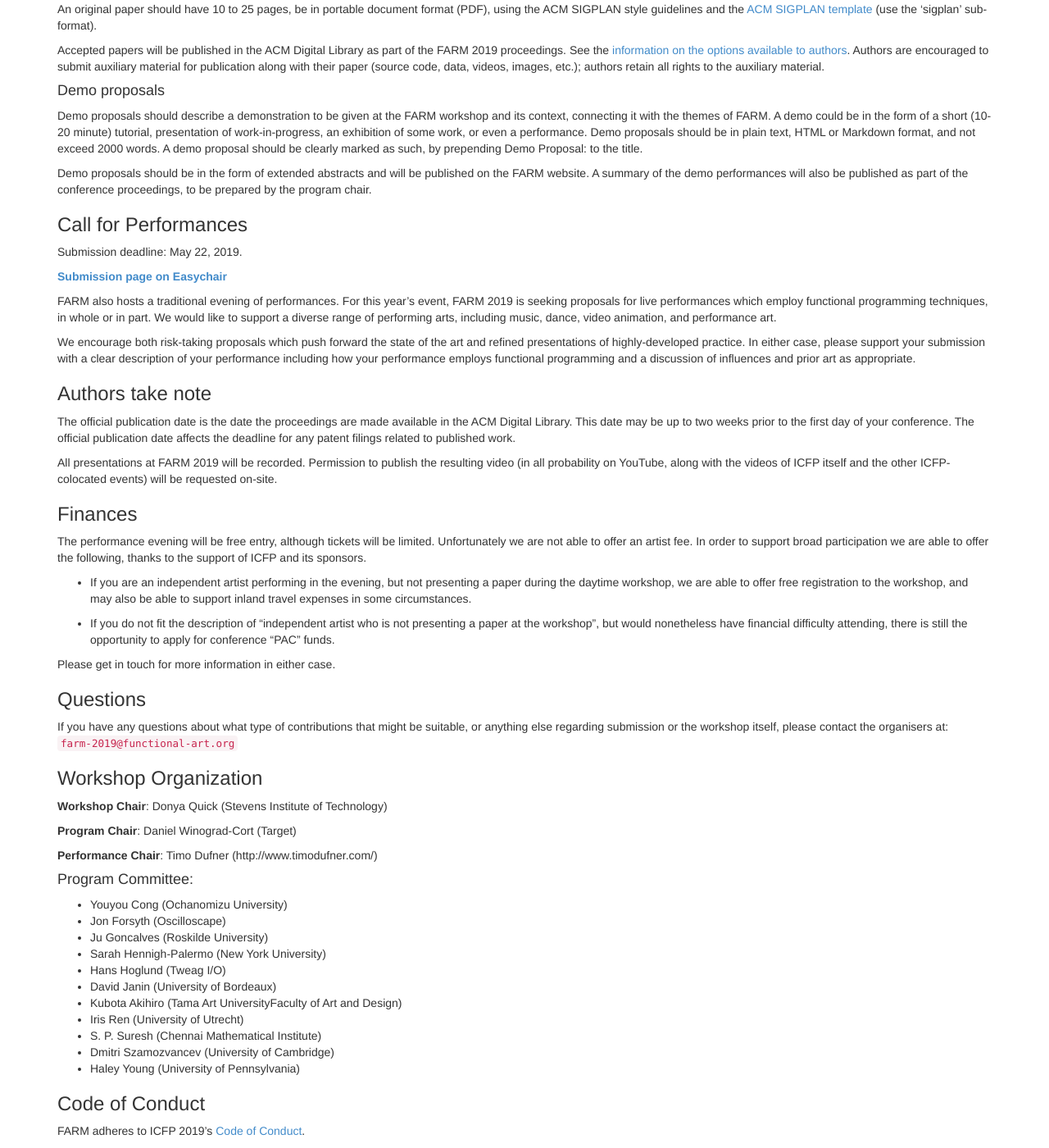
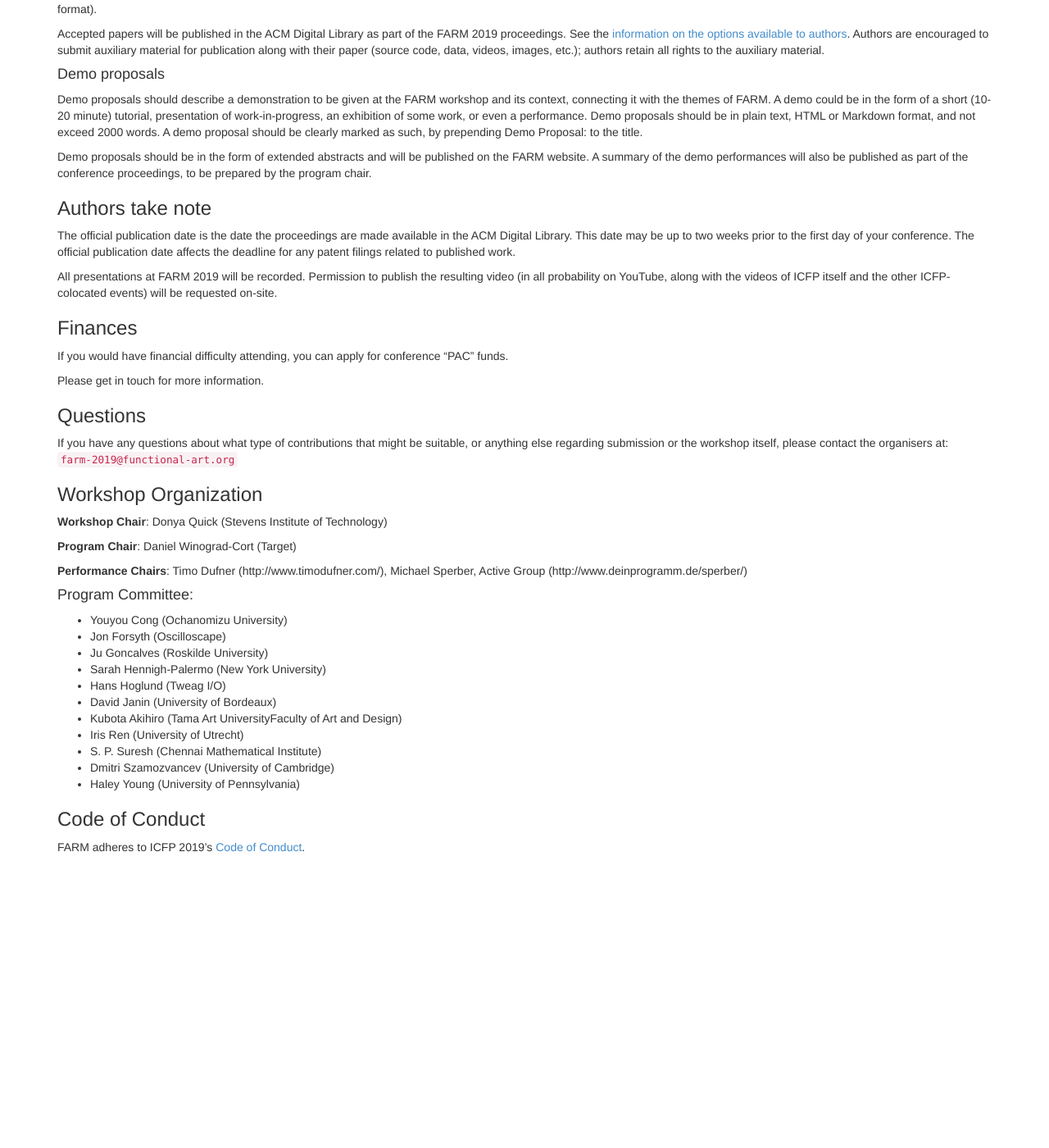
Before and after one commit to functional-art/functional-art.github.com, a Jekyll site: the page built from 2019/index.md, in a window 1280 px wide and 1400 px high, scrolled down 976 px. Shown: the whole window at 82% size. Built offline with Jekyll 4.4.1, drawn with Linux system fonts in a browser that asks for light colours; nearby versions of some CDN libraries; after the commit the page ends 2049 px from its top, so only the background shows below that; some of the changed text lies outside the part shown.

Commit message:
Took out performance section (separate call), added Mike as performance co-chair

```diff
--- a/2019/index.md
+++ b/2019/index.md
@@ -40,15 +40,13 @@ within the scope.
 ### Key Dates
 
 | Paper submission deadline        || May 15    |
-| Performance submission deadline  || May 22    |
 | Author Notification              || June 17   |
 | Camera Ready                     || June 30   |
 | Workshop                         || August 23 |
 
 ### Call for Papers and Demos
 
-Submission deadline: May 15, 2019 (note that this is earlier than for
-performances).
+Submission deadline: May 15, 2019
 
 [**Submission page on Easychair**](https://easychair.org/conferences/?conf=farm2019)
 
@@ -96,26 +94,6 @@ published on the FARM website. A summary of the
 demo performances will also be published as part of the conference
 proceedings, to be prepared by the program chair.
 
-
-### Call for Performances
-
-Submission deadline: May 22, 2019.
-
-[**Submission page on Easychair**](https://easychair.org/conferences/?conf=farm2019)
-
-FARM also hosts a traditional evening of performances. For this year’s
-event, FARM 2019 is seeking proposals for live performances which
-employ functional programming techniques, in whole or in part. We
-would like to support a diverse range of performing arts, including
-music, dance, video animation, and performance art.
-
-We encourage both risk-taking proposals which push forward the state
-of the art and refined presentations of highly-developed practice. In
-either case, please support your submission with a clear description
-of your performance including how your performance employs functional
-programming and a discussion of influences and prior art as
-appropriate.
-
 ### Authors take note
 
 The official publication date is the date the proceedings are made
@@ -131,22 +109,10 @@ requested on-site.
 
 ### Finances
 
-The performance evening will be free entry, although tickets will be limited.
-Unfortunately we are not able to offer an artist fee. In order to support
-broad participation we are able to offer the following, thanks to the
-support of ICFP and its sponsors.
+If you would have financial difficulty attending, you
+can apply for conference "PAC" funds.
 
-* If you are an independent artist performing in the evening, but not
-presenting a paper during the daytime workshop, we are able to offer free
-registration to the workshop, and may also be able to support inland travel
-expenses in some circumstances.
-
-* If you do not fit the description of "independent artist who is not
-presenting a paper at the workshop", but would nonetheless have
-financial difficulty attending, there is still the opportunity to apply
-for conference "PAC" funds.
-
-Please get in touch for more information in either case.
+Please get in touch for more information.
 
 ### Questions
 
@@ -160,7 +126,8 @@ itself, please contact the organisers at: `farm-2019@functional-art.org`
 
 **Program Chair**: Daniel Winograd-Cort (Target)
 
-**Performance Chair**: Timo Dufner (http://www.timodufner.com/)
+**Performance Chairs**: Timo Dufner (http://www.timodufner.com/),
+Michael Sperber, Active Group (http://www.deinprogramm.de/sperber/)
 
 #### Program Committee:
 
```
Also changed, not shown: 2019/cfp.txt (+2 -15 lines).
